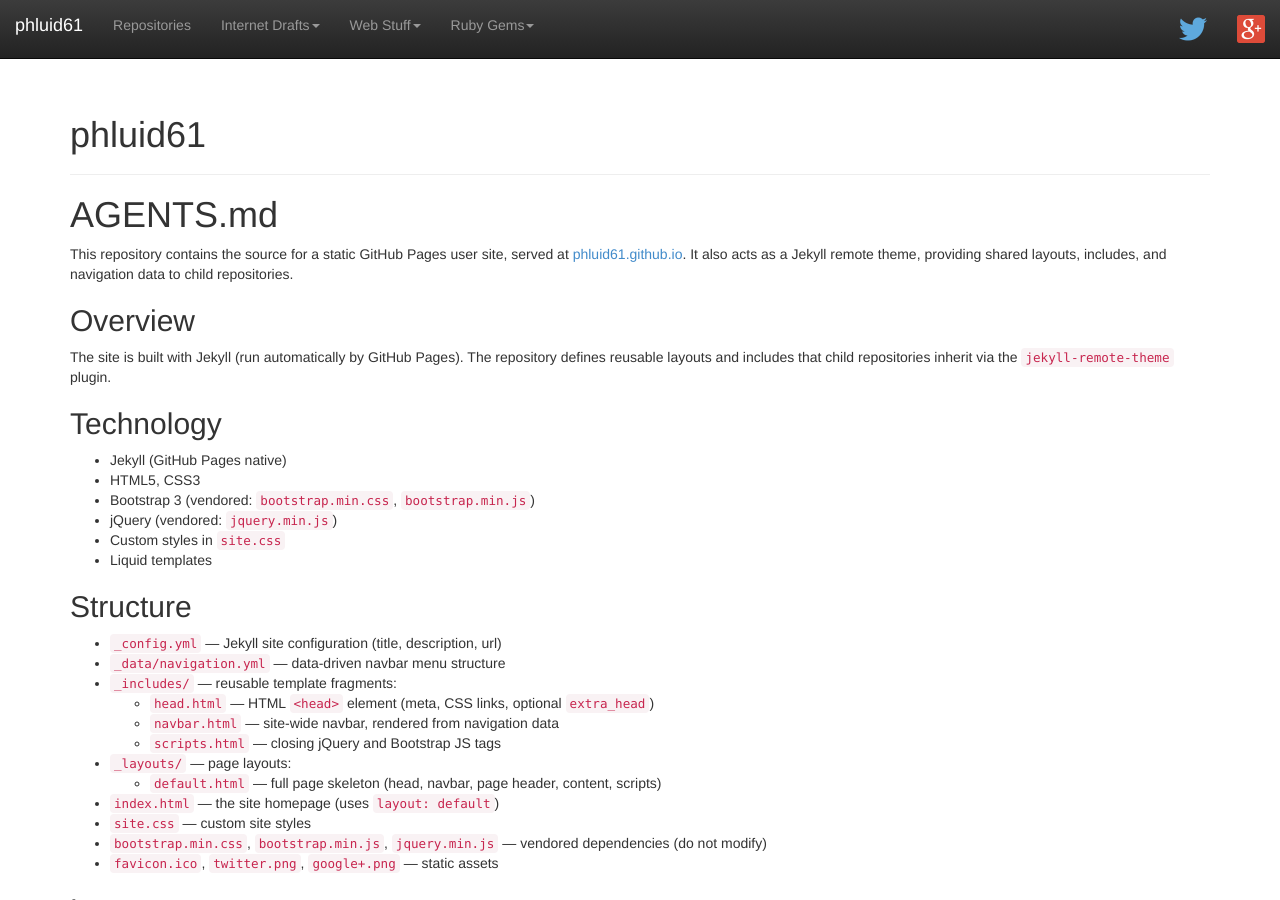
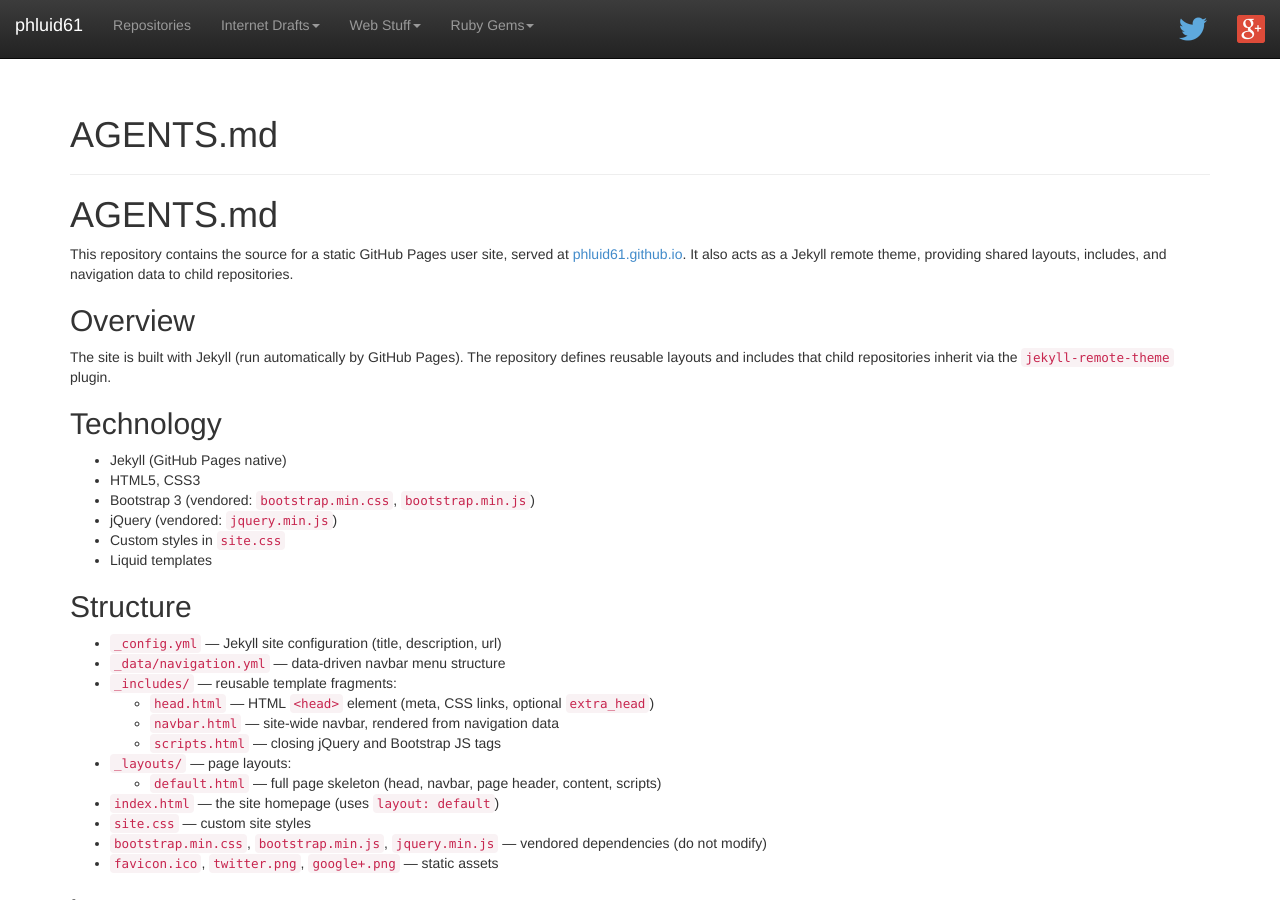
Before and after one commit to phluid61/phluid61.github.io, a Jekyll site: the page built from AGENTS.md, in a window 1280 px wide and 900 px high. Built offline with Jekyll 4.4.1, drawn with Linux system fonts in a browser that asks for light colours; our own code applies the rules of GitHub Pages for plain Markdown files.

Commit message:
Add fallbacks for navbar brand and page heading
Ensure the navbar brand defaults to "phluid61" and the page heading
falls back through page.title before site.title. This handles child
repos that don't set site.title in their _config.yml.

[ci skip]

Signed-off-by: Matty Kerwin <matthew@kerwin.net.au>

```diff
--- a/_includes/navbar.html
+++ b/_includes/navbar.html
@@ -1,6 +1,6 @@
 <nav class="navbar navbar-default navbar-inverse navbar-fixed-top" role="navigation">
 	<div class="navbar-header">
-		<a class="navbar-brand" href="/">{{ site.title }}</a>
+		<a class="navbar-brand" href="/">{{ site.title | default: "phluid61" }}</a>
 	</div>
 	<div class="collapse navbar-collapse">
 		<ul class="nav navbar-nav">
--- a/_layouts/default.html
+++ b/_layouts/default.html
@@ -5,7 +5,7 @@
 		{% include navbar.html %}
 		<div class="container">
 			<div class="page-header">
-				<h1>{{ page.page_heading | default: site.title }}</h1>
+				<h1>{{ page.page_heading | default: page.title | default: site.title }}</h1>
 			</div>
 			{{ content }}
 		</div>
```
